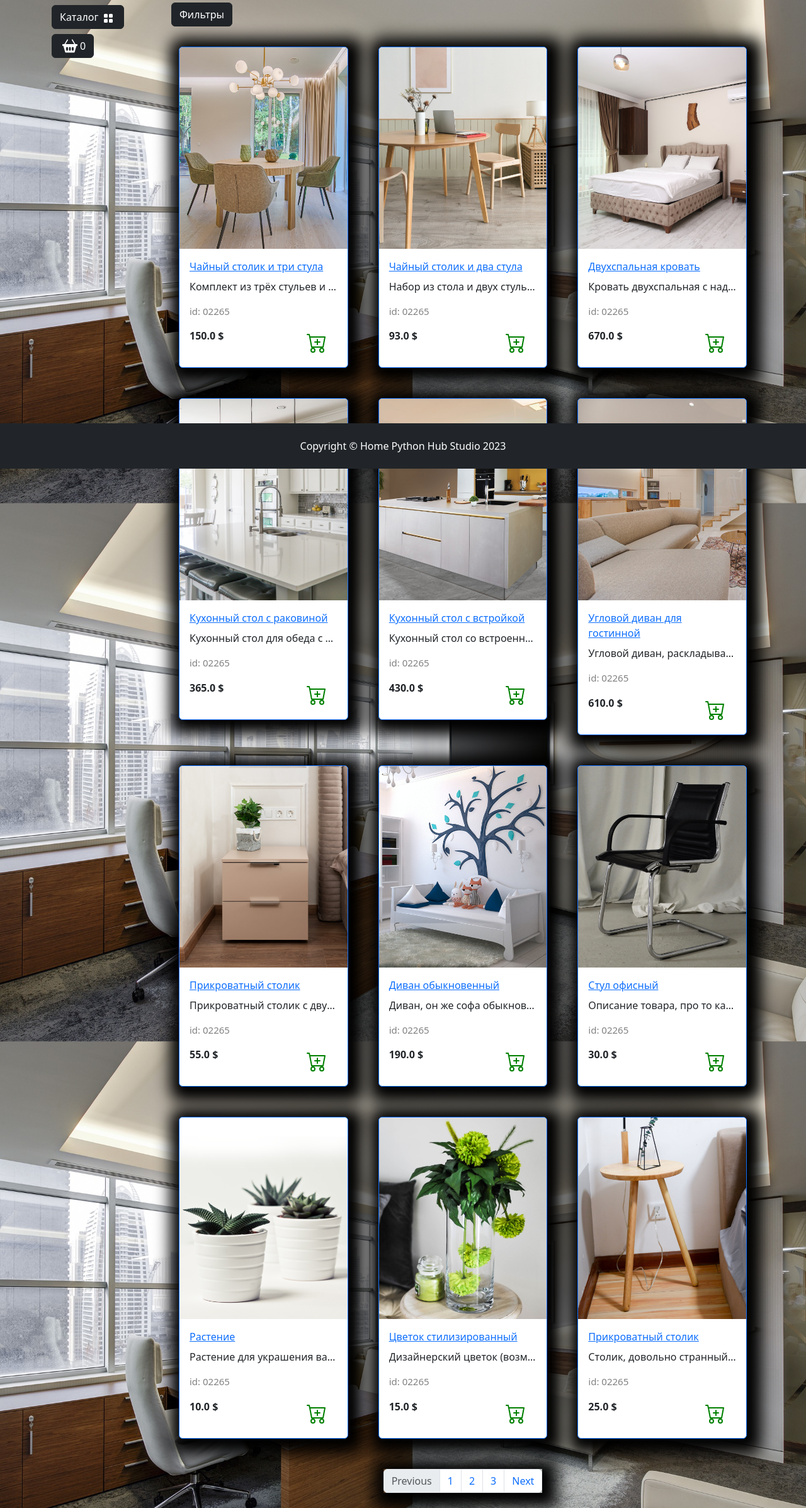
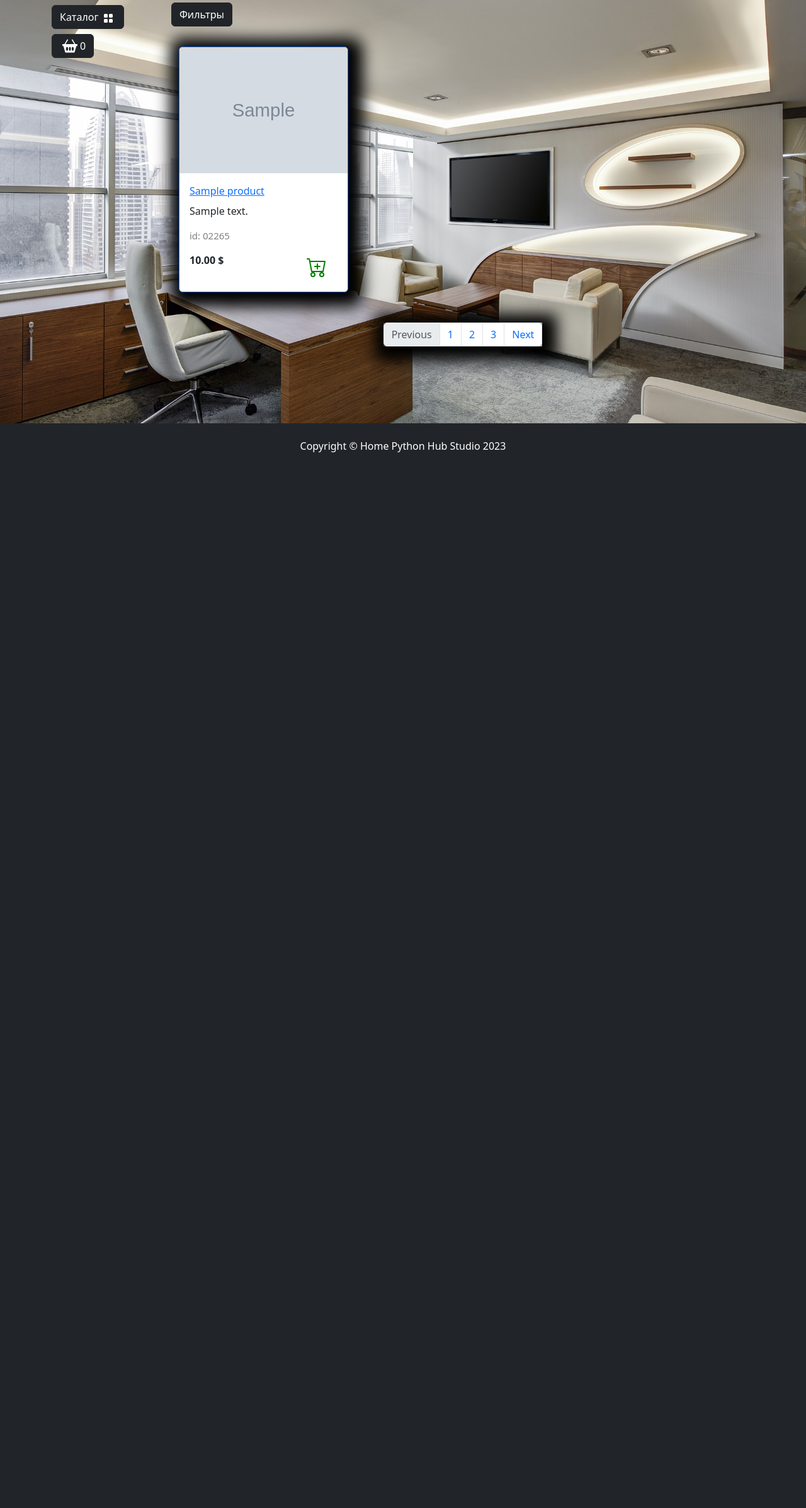
Before and after one commit to wxysch/Home, a Django app: page /catalog/ in a window 1280 px wide. Shown: the part 56-2450 px from the top of the page at 63% size. After the commit the page ends 774 px from the top, so only its background shows below. Run offline with Django 5.2, Linux system fonts and the light colour scheme; tables that the repository leaves empty hold one stand-in row (values such as "Sample post"); grey boxes marked "Sample" are stand-in pictures; some libraries are stand-ins or nearby versions.

Commit message:
medis files:

```diff
--- a/app/settings.py
+++ b/app/settings.py
@@ -26,6 +26,8 @@
     'django.contrib.messages',
     'django.contrib.staticfiles',
 
+    'debug_toolbar',
+
     #apps
     'main',
     'goods',
@@ -39,6 +41,8 @@
     'django.contrib.auth.middleware.AuthenticationMiddleware',
     'django.contrib.messages.middleware.MessageMiddleware',
     'django.middleware.clickjacking.XFrameOptionsMiddleware',
+
+     "debug_toolbar.middleware.DebugToolbarMiddleware",
 ]
 
 ROOT_URLCONF = 'app.urls'
--- a/app/urls.py
+++ b/app/urls.py
@@ -1,8 +1,17 @@
 from django.contrib import admin
 from django.urls import path, include
+from app.settings import DEBUG
+from app import settings
+from django.conf.urls.static import static
 
 urlpatterns = [
     path('admin/', admin.site.urls),
     path('', include('main.urls', namespace='main')),
     path('catalog/',include('goods.urls',namespace='goods')),
 ]
+
+if DEBUG:
+    urlpatterns += [
+        path("__debug__/", include("debug_toolbar.urls")),
+        ]
+    urlpatterns += static(settings.MEDIA_URL, document_root=settings.MEDIA_ROOT)
--- a/goods/templates/goods/catalog.html
+++ b/goods/templates/goods/catalog.html
@@ -44,7 +44,11 @@
     <!-- Карта товара -->
     <div class="col-lg-4 col-md-6 p-4">
         <div class="card border-primary rounded custom-shadow">
-            <img src="{% static product.image %}" class="card-img-top" alt="...">
+            {% if product.image %}
+            <img src="{{ product.image.url }}" class="card-img-top" alt="{{ product.name }}">
+            {% else %}
+            <img src="{% static "deps/images/Not found image.png" %}" class="card-img-top" alt="...">
+            {% endif %}
             <div class="card-body">
                 <a href="../goods/product.html">
                     <p class="card-title">{{ product.name }}</p>
--- a/goods/views.py
+++ b/goods/views.py
@@ -1,70 +1,11 @@
 from django.shortcuts import render
-
+from .models import Products
 # Create your views here.
 def catalog(request):
+    goods = Products.objects.all()
     context = {
         'title' : 'Home - Каталог',
-        'goods' : [
-        {'image': 'deps/images/goods/set of tea table and three chairs.jpg',
-         'name': 'Чайный столик и три стула',
-         'description': 'Комплект из трёх стульев и дизайнерский столик для гостинной комнаты.',
-         'price': 150.00},
-
-         {'image': 'deps/images/goods/set of tea table and two chairs.jpg',
-         'name': 'Чайный столик и два стула',
-         'description': 'Набор из стола и двух стульев в минималистическом стиле.',
-         'price': 93.00},
-
-         {'image': 'deps/images/goods/double bed.jpg',
-         'name': 'Двухспальная кровать',
-         'description': 'Кровать двухспальная с надголовником и вообще очень ортопедичная.',
-         'price': 670.00},
-
-         {'image': 'deps/images/goods/kitchen table.jpg',
-         'name': 'Кухонный стол с раковиной',
-         'description': 'Кухонный стол для обеда с встроенной раковиной и стульями.',
-         'price': 365.00},
-
-         {'image': 'deps/images/goods/kitchen table 2.jpg',
-         'name': 'Кухонный стол с встройкой',
-         'description': 'Кухонный стол со встроенной плитой и раковиной. Много полок и вообще красивый.',
-         'price': 430.00},
-
-         {'image': 'deps/images/goods/corner sofa.jpg',
-         'name': 'Угловой диван для гостинной',
-         'description': 'Угловой диван, раскладывается в двухспальную кровать, для гостинной и приема гостей самое то!',
-         'price': 610.00},
-
-         {'image': 'deps/images/goods/bedside table.jpg',
-         'name': 'Прикроватный столик',
-         'description': 'Прикроватный столик с двумя выдвижными ящиками (цветок не входит в комплект).',
-         'price': 55.00},
-
-         {'image': 'deps/images/goods/sofa.jpg',
-         'name': 'Диван обыкновенный',
-         'description': 'Диван, он же софа обыкновенная, ничего примечательного для описания.',
-         'price': 190.00},
-
-         {'image': 'deps/images/goods/office chair.jpg',
-         'name': 'Стул офисный',
-         'description': 'Описание товара, про то какой он классный, но это стул, что тут сказать...',
-         'price': 30.00},
-
-         {'image': 'deps/images/goods/plants.jpg',
-         'name': 'Растение',
-         'description': 'Растение для украшения вашего интерьера подарит свежесть и безмятежность обстановке.',
-         'price': 10.00},
-
-         {'image': 'deps/images/goods/flower.jpg',
-         'name': 'Цветок стилизированный',
-         'description': 'Дизайнерский цветок (возможно искусственный) для украшения интерьера.',
-         'price': 15.00},
-
-         {'image': 'deps/images/goods/strange table.jpg',
-         'name': 'Прикроватный столик',
-         'description': 'Столик, довольно странный на вид, но подходит для размещения рядом с кроватью.',
-         'price': 25.00},
-        ]
+        'goods' : goods,
     }
     return render(request,'goods/catalog.html', context)
 
--- a/main/templates/main/base.html
+++ b/main/templates/main/base.html
@@ -175,14 +175,18 @@
                 <div class="col-lg-10">
                     <!-- Контент на странице -->
                    {% block content %}
-
+                   <h1 class="mt-5 pt-5"><strong>{{ content }}</strong></h1>
                    {% endblock %}
                 </div>
             </div>
         </div>
     </section>
     {% block footer %}
-
+    <footer class="py-4 bg-dark">
+        <div class="container">
+            <p class="m-0 text-center text-white">Copyright &copy; Home Python Hub Studio 2023</p>
+        </div>
+    </footer>
     {% endblock %}
     <script src="{% static "deps/js/jquery/jquery-3.7.0.min.js" %}"></script>
     <script src="{% static "deps/js/jquery-events.js" %}"></script>
```
Also changed, not shown: main/templates/main/index.html (+3 -8 lines).
